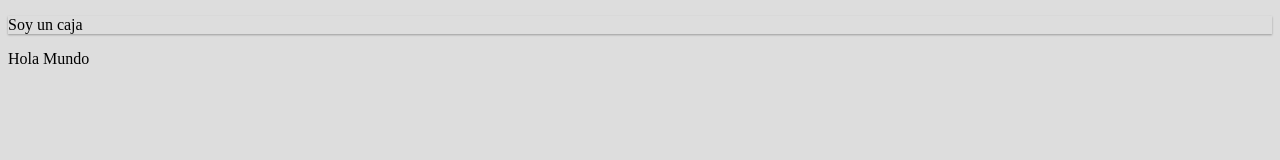
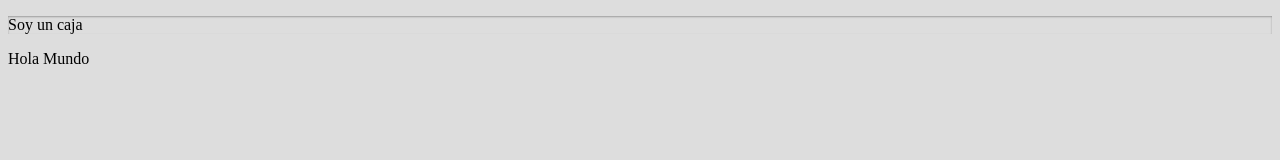
Before and after one commit to andrezffajardo/CSS_Exercises, a plain HTML site: page shadows/index.html in a window 1280 px wide. Drawn offline with Linux system fonts and the light colour scheme.

Commit message:
Exercise shadows, box shadow inset

```diff
--- a/shadows/main.css
+++ b/shadows/main.css
@@ -3,5 +3,5 @@ body {
 }
 
 .box {
-  box-shadow: 0px 1px 2px rgba(0, 0, 0, 0.3);
+  box-shadow: 0px 1px 2px rgba(0, 0, 0, 0.3) inset;
 }
```
